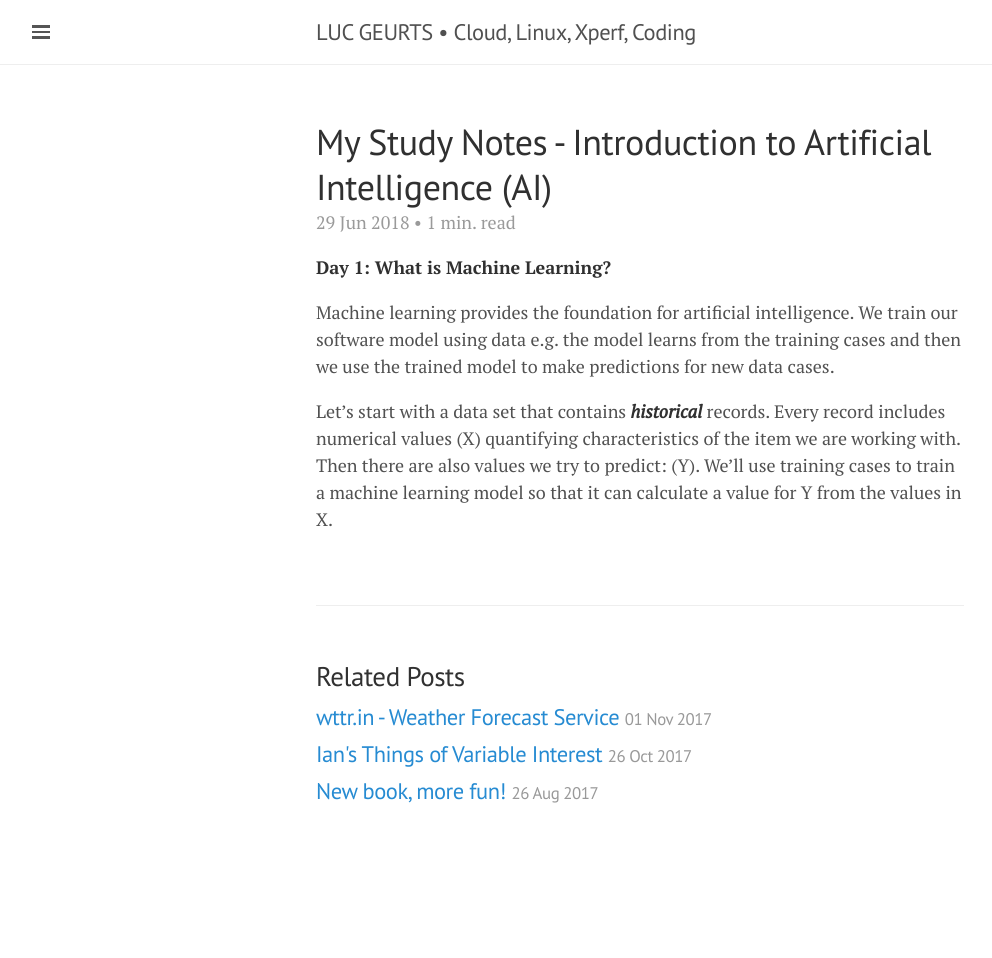
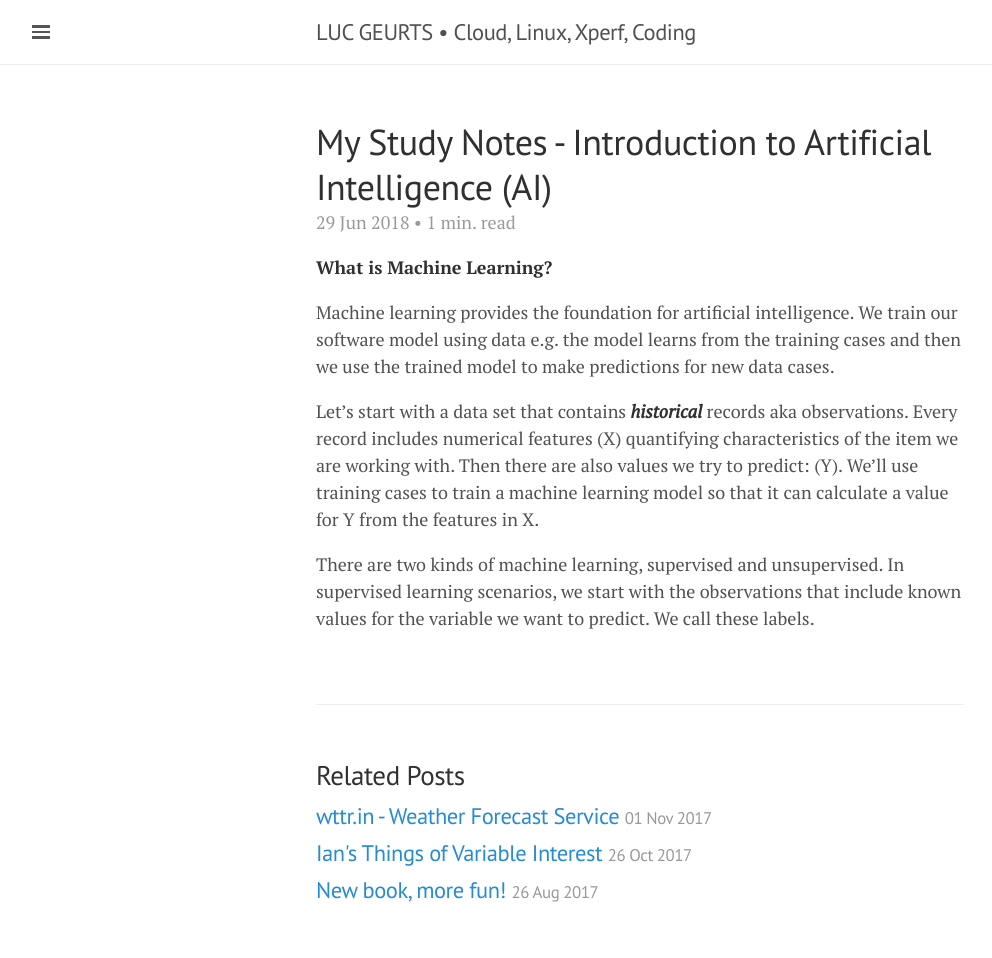
Before and after one commit to lgeurts/lgeurts.github.io, a Jekyll site: the page built from _posts/2018-06-29-introduction-to-artificial-intelligence.md, in a window 1280 px wide. Shown: the whole page, without its empty margins (0-992 px from the left). Built offline with Jekyll 4.4.1, drawn with Linux system fonts in a browser that asks for light colours; nearby versions of some CDN libraries; comment, search, counter and statistics services are not loaded; before the commit the page ends 900 px from its top, so only the background shows below that.

Commit message:
Update 2018-06-29-introduction-to-artificial-intelligence.md

```diff
--- a/_posts/2018-06-29-introduction-to-artificial-intelligence.md
+++ b/_posts/2018-06-29-introduction-to-artificial-intelligence.md
@@ -7,9 +7,11 @@ category: Education & Training
 tags: [ Artificial Intelligence ]
 ---
 
-**Day 1: What is Machine Learning?**
+**What is Machine Learning?**
 
 Machine learning provides the foundation for artificial intelligence. We train our software model using data e.g. the model learns from the training cases and then we use the trained model to make predictions for new data cases.
 
-Let's start with a data set that contains ***historical*** records. Every record includes numerical values (X) quantifying characteristics of the item we are working with.
-Then there are also values we try to predict: (Y). We'll use training cases to train a machine learning model so that it can calculate a value for Y from the values in X.
+Let's start with a data set that contains ***historical*** records aka observations. Every record includes numerical features (X) quantifying characteristics of the item we are working with.
+Then there are also values we try to predict: (Y). We'll use training cases to train a machine learning model so that it can calculate a value for Y from the features in X.
+
+There are two kinds of machine learning, supervised and unsupervised. In supervised learning scenarios, we start with the observations that include known values for the variable we want to predict. We call these labels.
```
